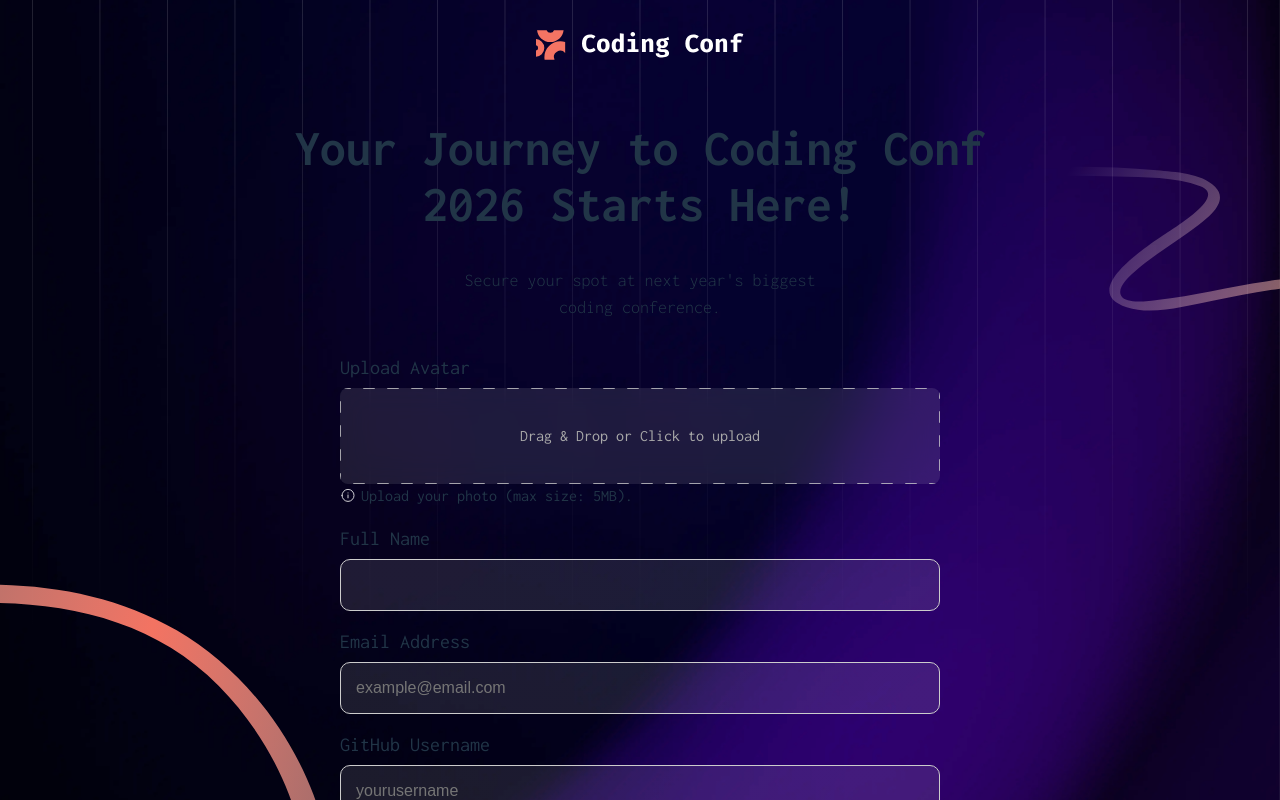
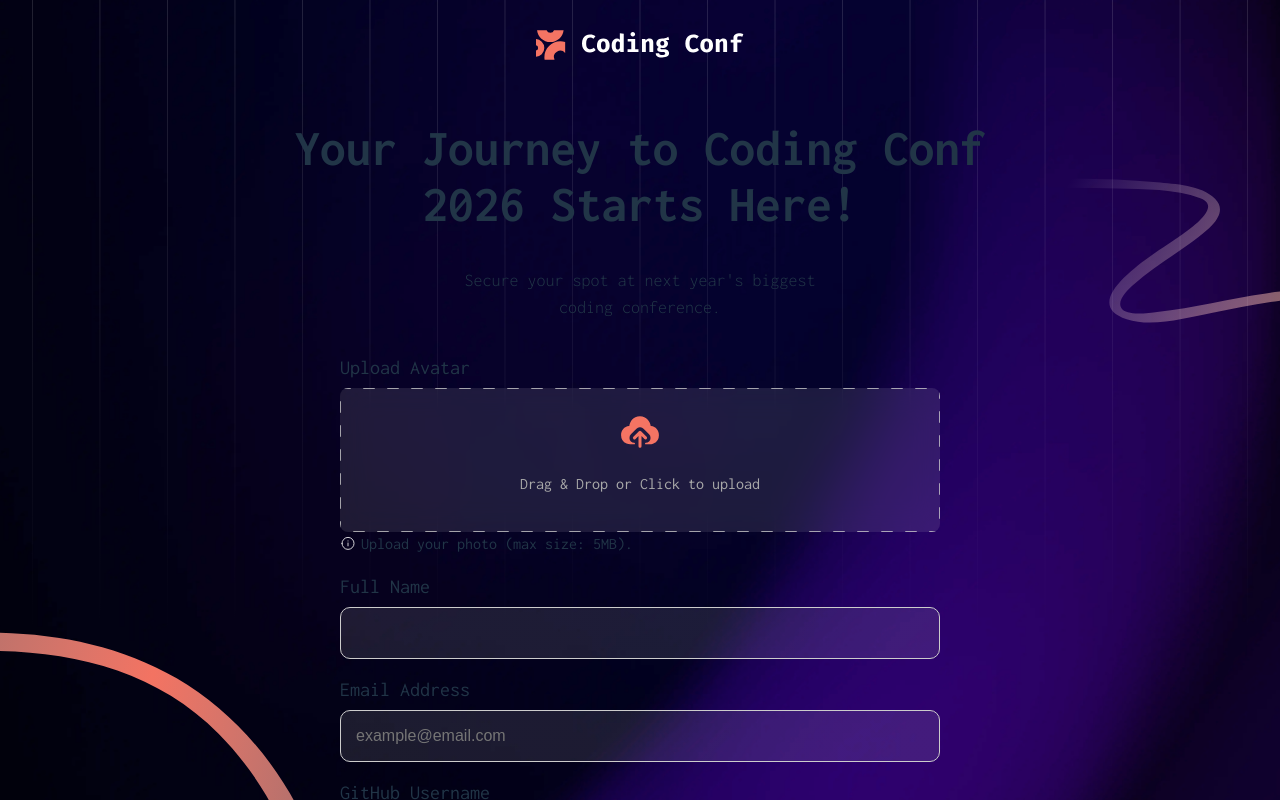
Before and after one commit to gregmccord/conference-tickets, a React (Vite) app: page /#/ in a window 1280 px wide. Shown: the top 800 px of the page. Built offline with nearby package versions, Linux system fonts and the light colour scheme.

Commit message:
add upload icon

```diff
--- a/src/components/fileUpload.tsx
+++ b/src/components/fileUpload.tsx
@@ -1,6 +1,7 @@
 import { useState, useEffect } from "react";
 import { useDropzone } from "react-dropzone";
 import { useFormData } from "../hooks/useFormData";
+import uploadIcon from "../assets/images/icon-upload.svg";
 import heic2any from "heic2any";
 
 interface FileWithPreview extends File {
@@ -115,7 +116,10 @@ function FileUpload({ setImageError, setFileRejected }: FileUploadProps) {
           }}
         />
       ) : (
-        <p style={styles.text}>Drag & Drop or Click to upload</p>
+        <div style={styles.upload}>
+          <img src={uploadIcon} style={styles.icon} />
+          <p style={styles.text}>Drag & Drop or Click to upload</p>
+        </div>
       )}
     </div>
   );
@@ -133,6 +137,17 @@ const styles = {
     display: "flex",
     backdropFilter: "blur(15px)",
   },
+  upload: {
+    display: "flex",
+    flexDirection: "column" as const,
+    alignItems: "center",
+    justifyContent: "center",
+    width: "100%",
+  },
+  icon: {
+    height: "3rem",
+    width: "3rem",
+  },
   preview: {
     maxWidth: "100%",
     height: "auto",
```
